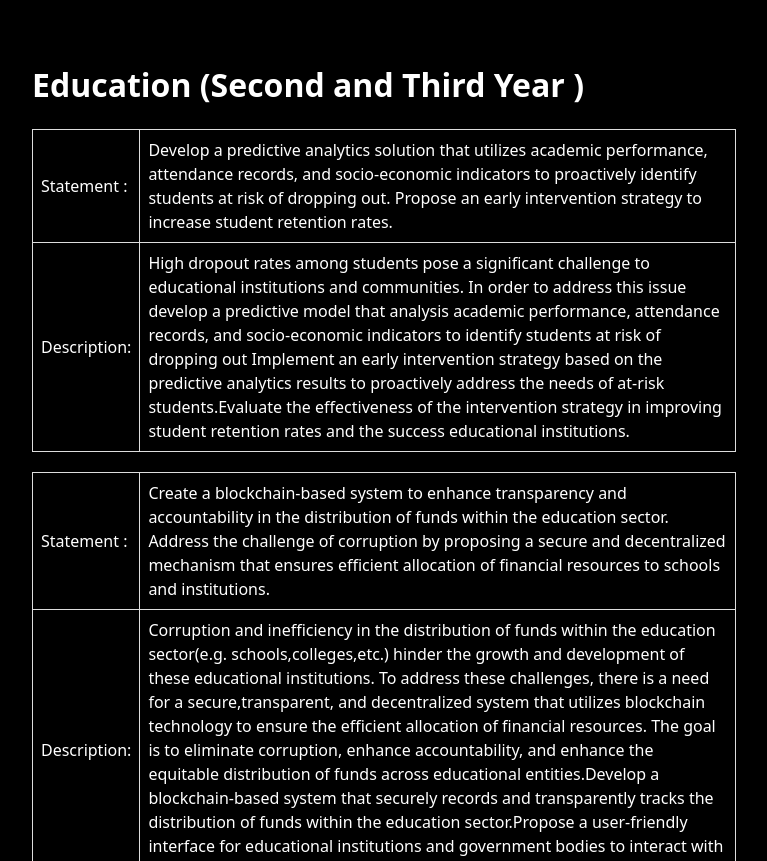
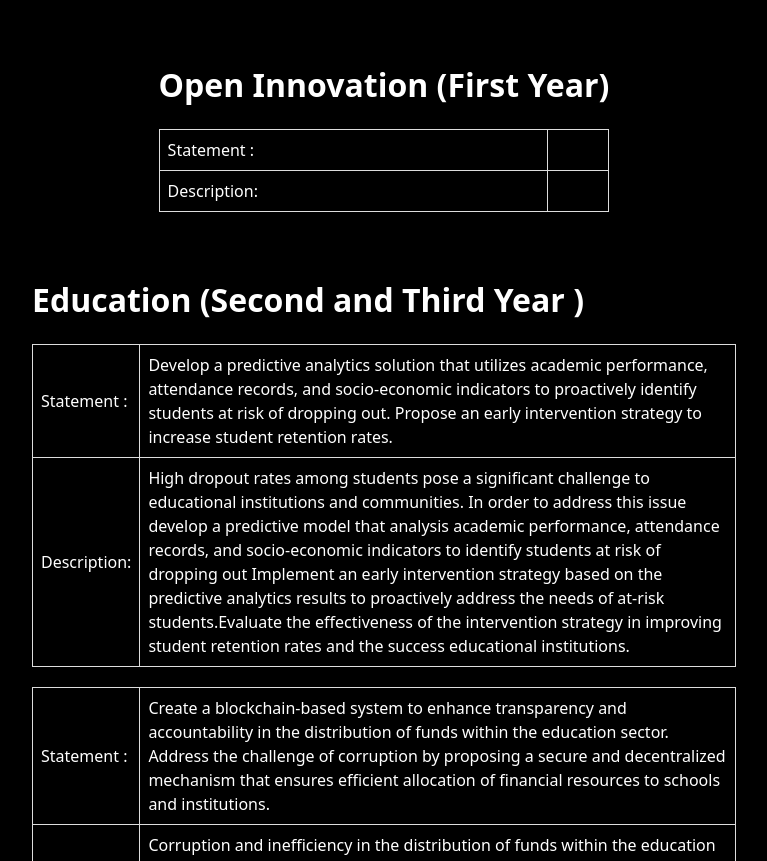
Before and after one commit to tusharpamnani/HackSphere, a plain HTML site: page problem.html in a window 1280 px wide. Shown: the part 2149-3010 px from the top of the page, without its empty margins (256-1023 px from the left). Drawn offline with Linux system fonts and the light colour scheme.

Commit message:
Update problem.html

```diff
--- a/problem.html
+++ b/problem.html
@@ -151,6 +151,27 @@
 </tr>
 </table>
 </div>
+        <div>
+    <h1>
+        Open Innovation (First Year)
+    </h1>
+<table id="json-table" class="" >
+        <tr class="bg-black text-white">
+            <td class="bg-black text-white">Statement : </td>
+            <td class="bg-black text-white">
+
+            </td>
+        </tr>
+        <tr>
+            <td class="bg-black text-white" >
+                Description:
+            </td>
+            <td class="bg-black text-white">
+
+            </td>
+        </tr>
+</table>
+        </div>
 <div>
     <h1>
         Education (Second and Third Year )
```
